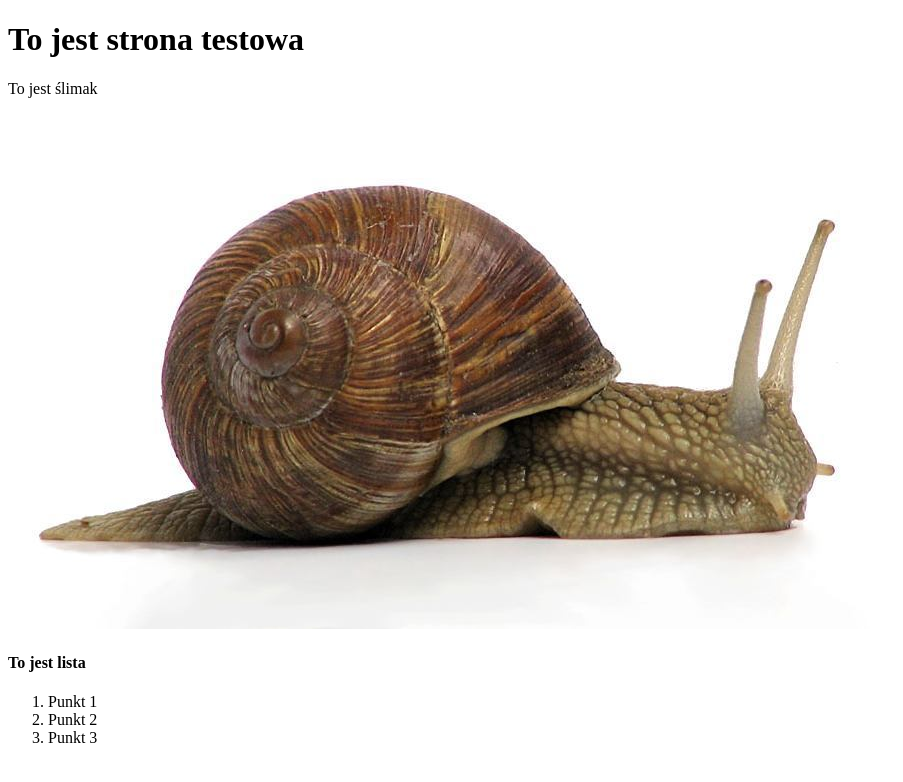
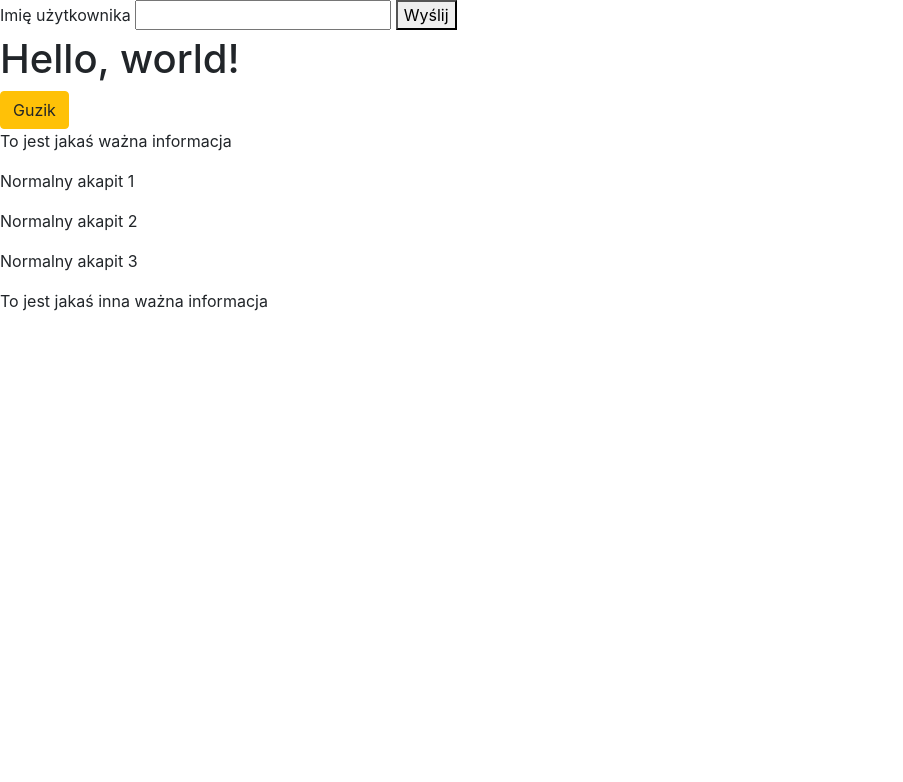
Before and after one commit to Tkozlows/prymus-jango, a plain HTML site: page index.html in a window 1280 px wide. Shown: the whole page, without its empty margins (0-903 px from the left). Drawn offline with nearby package versions, Linux system fonts and the light colour scheme.

Commit message:
zajcia 2

```diff
--- a/index.html
+++ b/index.html
@@ -3,18 +3,28 @@
   <head>
     <meta charset="utf-8">
     <title>Pierwsza strona</title>
+    <link rel="stylesheet" href="https://stackpath.bootstrapcdn.com/bootstrap/4.4.1/css/bootstrap.min.css" integrity="sha384-Vkoo8x4CGsO3+Hhxv8T/Q5PaXtkKtu6ug5TOeNV6gBiFeWPGFN9MuhOf23Q9Ifjh" crossorigin="anonymous">
+
   </head>
   <body>
-    <h1>To jest strona testowa</h1>
-    <p>To jest ślimak</p>
-    <a href="https://www.google.com"><img src="obraz.jpg"></a>
 
-    <h4>To jest lista</h4>
-    <ol>
-        <li>Punkt 1</li>
-        <li>Punkt 2</li>
-        <li>Punkt 3</li>
-    </ol>
+<form>
+  <label for="name">Imię użytkownika</label>
+  <input type="text" id="name" name="name">
+  <button type="submit">Wyślij</button>
+  </form>
 
   </body>
+
+  <h1>Hello, world!</h1>
+    <button class="btn btn-warning">Guzik</button>
+
+  <p class="important">To jest jakaś ważna informacja</p>
+  <p>Normalny akapit 1</p>
+  <p>Normalny akapit 2</p>
+  <p>Normalny akapit 3</p>
+  <p class="important">To jest jakaś inna ważna informacja</p>
+
+
+
 </html>
--- /dev/null
+++ b/style.css
@@ -0,0 +1,3 @@
+.important{
+    color: blue;
+}
```
